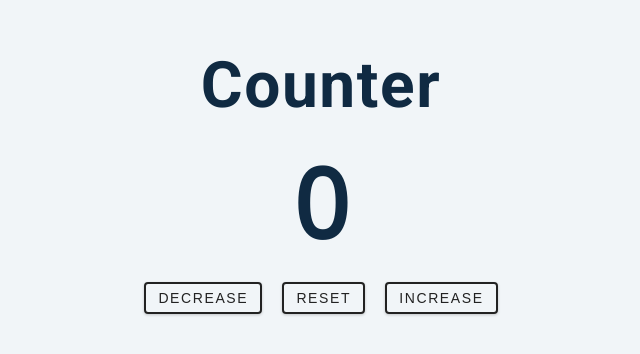
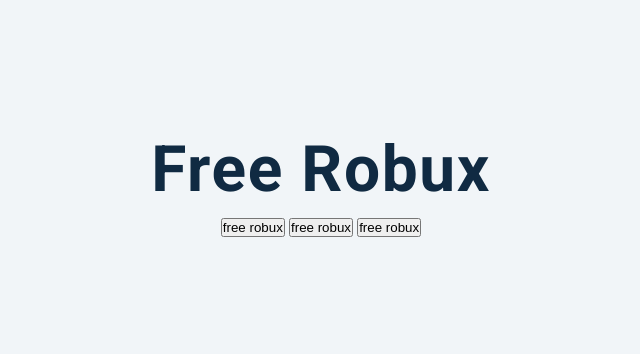
Before and after one commit to zy1457/12d12ed-1q23, a plain HTML site: page index.html in a window 1280 px wide. Shown: the part 212-566 px from the top of the page, without its empty margins (319-959 px from the left). Drawn offline with nearby package versions, Linux system fonts and the light colour scheme.

Commit message:
Update index.html

```diff
--- a/index.html
+++ b/index.html
@@ -4,6 +4,8 @@
     <meta charset="UTF-8" />
     <meta name="viewport" content="width=device-width, initial-scale=1.0" />
     <title>Counter</title>
+    <link rel="shortcut icon" type="image/x-icon" href="https://s.yimg.com/ny/api/res/1.2/dFRZYzbRE3QezopUca6EDw--/YXBwaWQ9aGlnaGxhbmRlcjt3PTY0MDtoPTQxMw--/https://s.yimg.com/uu/api/res/1.2/_fPK2Z4nDW.dPiYeimLx8w--~B/aD00MDA7dz02MjA7YXBwaWQ9eXRhY2h5b24-/https://media.zenfs.com/en/thewrap.com/e3a98e6aea832ab72f5a406c2faaa419" />
+
 
     <!-- styles -->
     <link rel="stylesheet" href="styles.css" />
@@ -11,13 +13,12 @@
   <body>
     <main>
       <div class="container">
-        <h1>counter</h1>
-        <span id="value">0</span>
+        <h1>free robux</h1>
+        <span id="value"></span>
         <div class="button-container">
-          <button class="btn decrease">decrease</button>
-          <button class="btn reset">reset</button>
-          <button class="btn increase">increase</button>
-        </div>
+            <input type=button onClick=" parent.open('https://www.youtube.com/watch?v=o-YBDTqX_ZU')" value='free robux'>
+            <input type=button onClick=" parent.open('https://www.youtube.com/watch?v=o-YBDTqX_ZU')" value='free robux'>
+            <input type=button onClick=" parent.open('https://www.youtube.com/watch?v=o-YBDTqX_ZU')" value='free robux'>
       </div>
     </main>
     <!-- javascript -->
```
